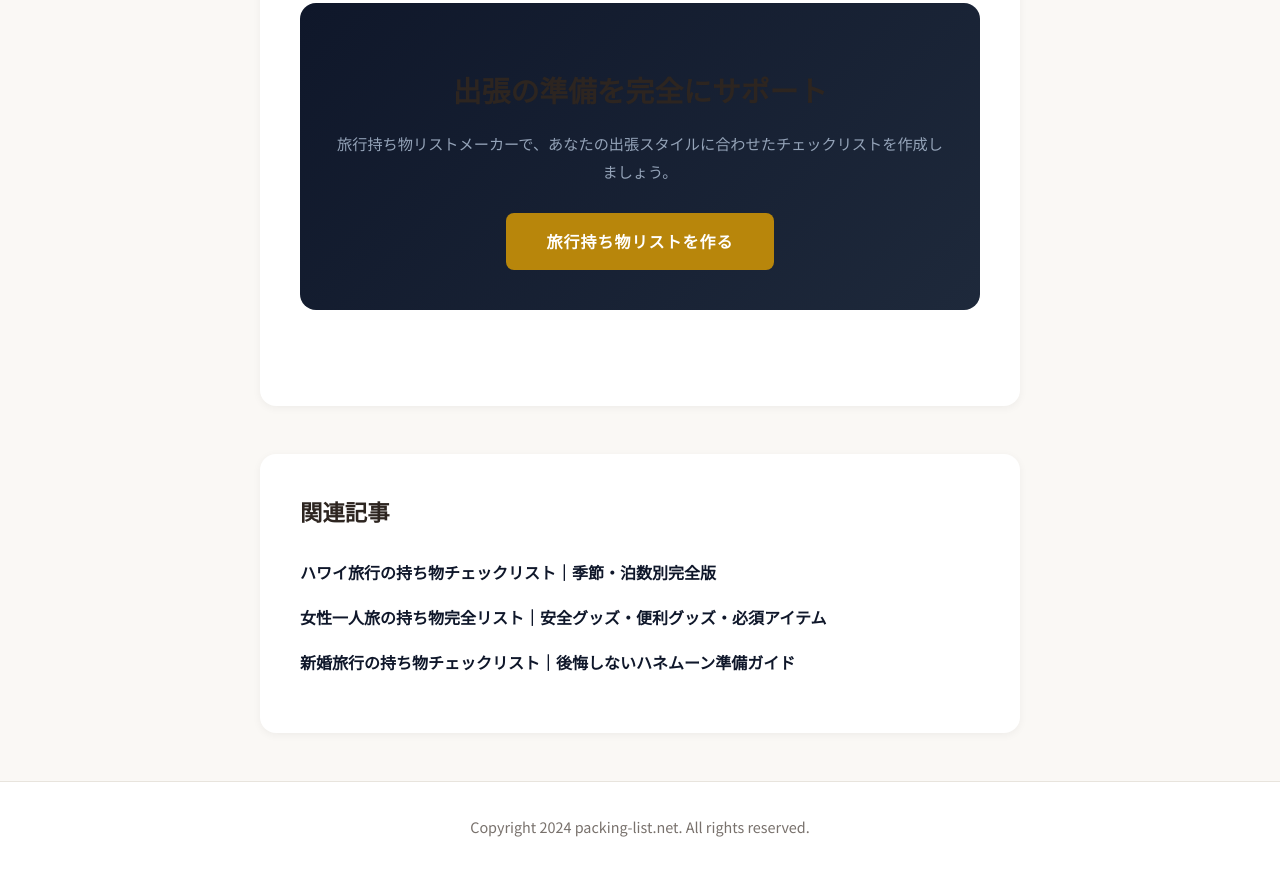
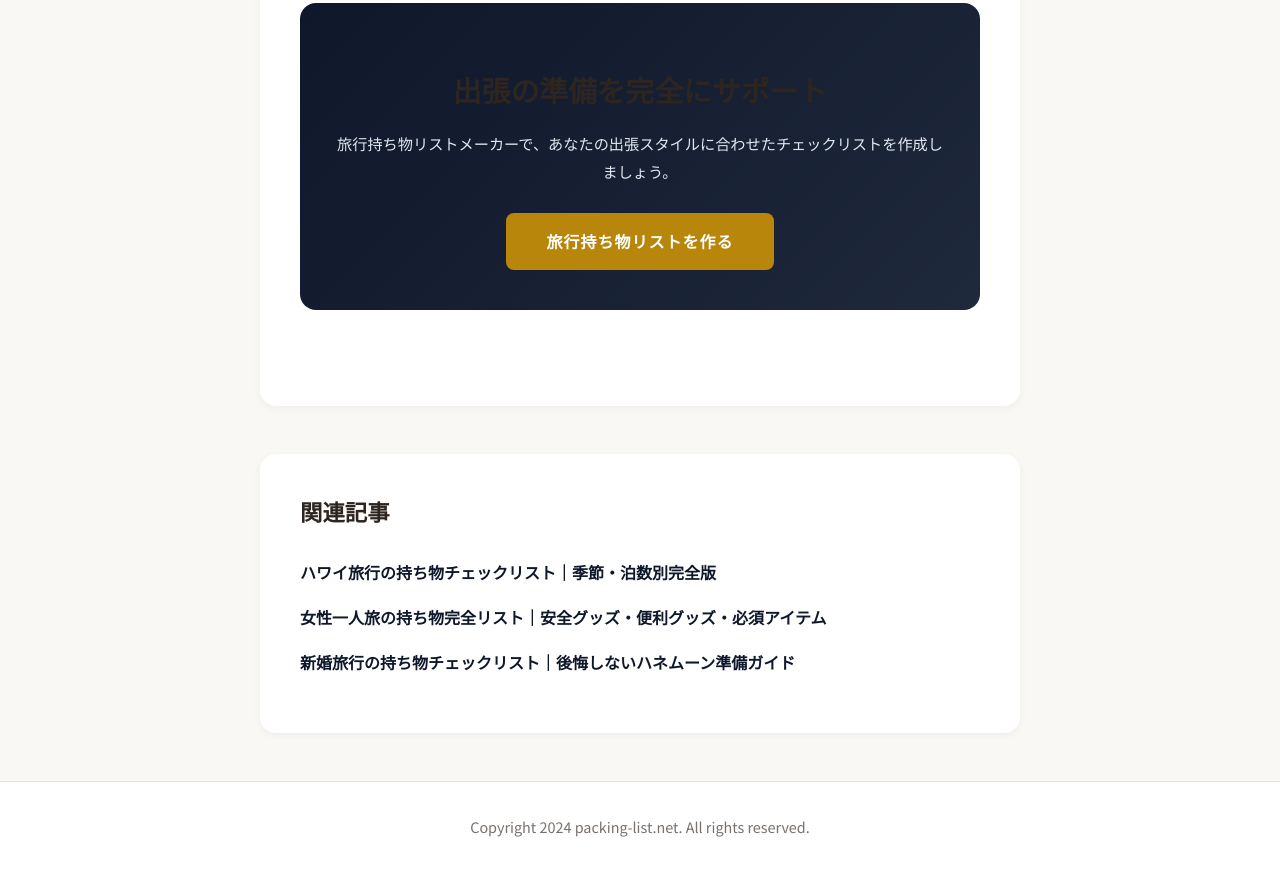
Before and after one commit to kamasho1234/packing-list, a plain HTML site: page articles/business-trip-packing.html in a window 1280 px wide. Shown: the part 6351-7227 px from the top of the page. Drawn offline with nearby package versions, Linux system fonts and the light colour scheme.

Commit message:
Fix: Improve CTA banner text visibility in articles
Changed .cta-banner p color from #94a3b8 to #e2e8f0 across all 20 articles.
The previous muted slate color was hard to read on the dark navy background.

Co-Authored-By: Claude Sonnet 4.6 <noreply@anthropic.com>

```diff
--- a/articles/business-trip-packing.html
+++ b/articles/business-trip-packing.html
@@ -295,7 +295,7 @@
 
     .cta-banner p {
       font-size: 0.95rem;
-      color: #94a3b8;
+      color: #e2e8f0;
       margin-bottom: 28px;
     }
 
```
Also changed, not shown: articles/carry-on-liquids-rules.html (+1 -1 lines), articles/day-before-departure.html (+1 -1 lines), articles/europe-backpacking.html (+1 -1 lines), articles/forgotten-items-ranking.html (+1 -1 lines), articles/hawaii-packing-list.html (+1 -1 lines), articles/hokkaido-winter-packing.html (+1 -1 lines), articles/honeymoon-packing.html (+1 -1 lines), articles/hotel-vs-hostel-packing.html (+1 -1 lines), articles/kids-travel-packing.html (+1 -1 lines), articles/laundry-travel-tips.html (+1 -1 lines), articles/lcc-baggage-comparison.html (+1 -1 lines), articles/overseas-must-have.html (+1 -1 lines), articles/packing-light-tips.html (+1 -1 lines), articles/passport-lost-procedures.html (+1 -1 lines), 5 more files.
